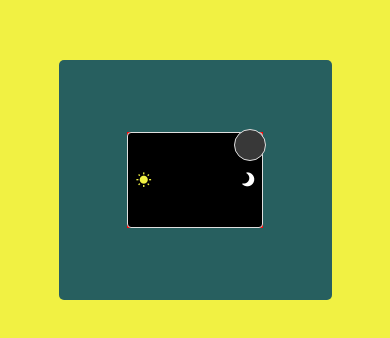
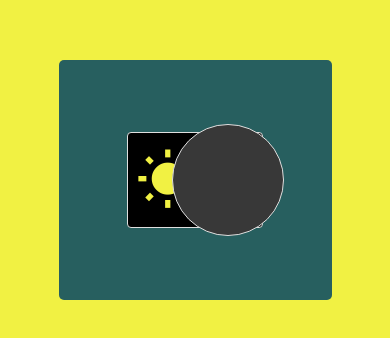
Before and after one commit to hendrixgotcodes/darkmodeLightmode, a plain HTML site: page index.html in a window 390 px wide. Shown: the part 196-534 px from the top of the page. Drawn offline with Linux system fonts and the light colour scheme.

Commit message:
Made responsive

```diff
--- a/scss/index.scss
+++ b/scss/index.scss
@@ -30,7 +30,6 @@ main {
   position: relative;
   height: 40%;
   width: 50%;
-  background-color: red;
 }
 
 #checkbox {
@@ -47,7 +46,7 @@ main {
 }
 
 #checkbox:checked+.switch .toggler {
-  transform: translateX(-200%);
+  transform: translateX(-470px);
 }
 
 .switch {
@@ -79,10 +78,12 @@ main {
 
   & #switch-sun {
     color: #f1f143;
+    font-size: 4rem;
   }
 
   & #switch-moon {
     transform: rotate(220deg);
+    font-size: 4rem;
   }
 
   & .toggler {
@@ -91,16 +92,16 @@ main {
     align-items: center;
     content: "OFF";
     position: absolute;
-    width: 2rem;
-    height: 2rem;
+    width: 7rem;
+    height: 7rem;
     right: 12rem;
     background-color: #383838;
     z-index: 5;
     border-radius: 100%;
     border: 1px solid #dfdfdf;
     transition: 0.3s ease;
-    top: -.2rem;
-    right: -.2rem;
+    top: -.5rem;
+    right: -1.3rem;
   }
 
   & .toggler2 {
```
Also changed, not shown: css/index.css.
